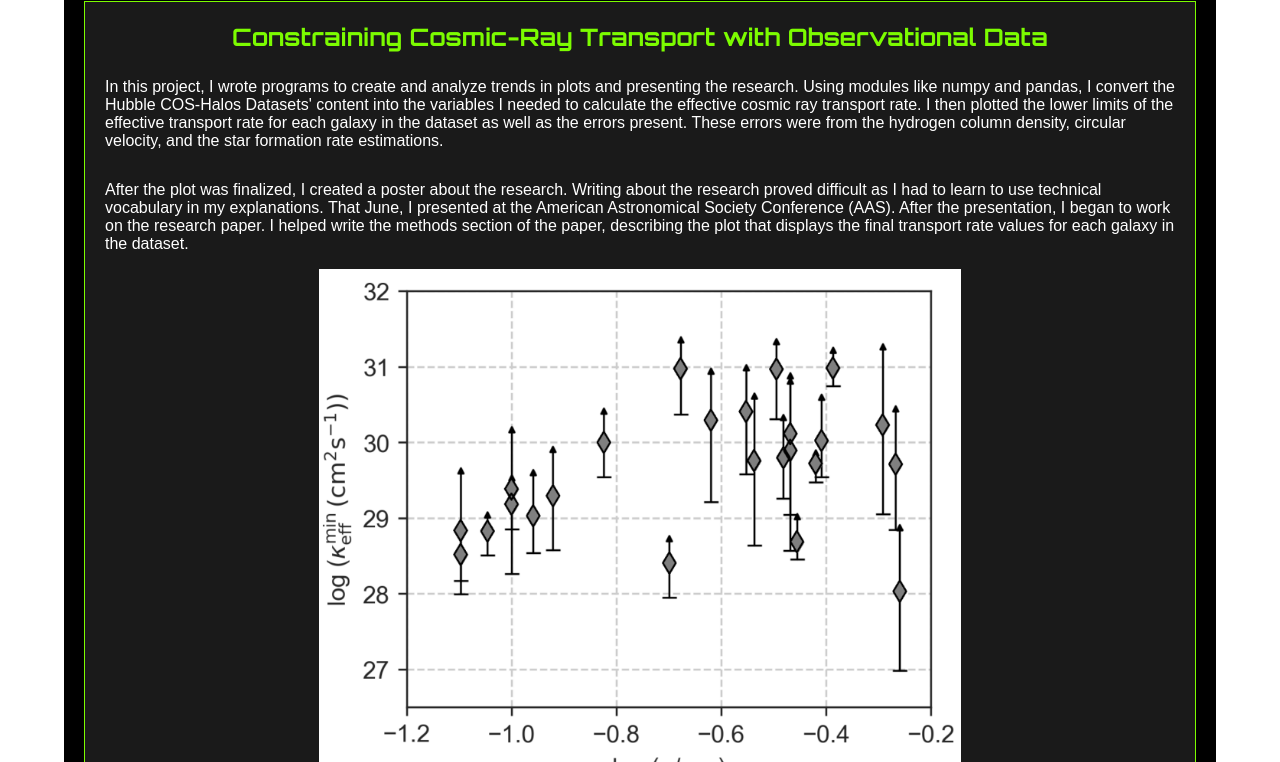
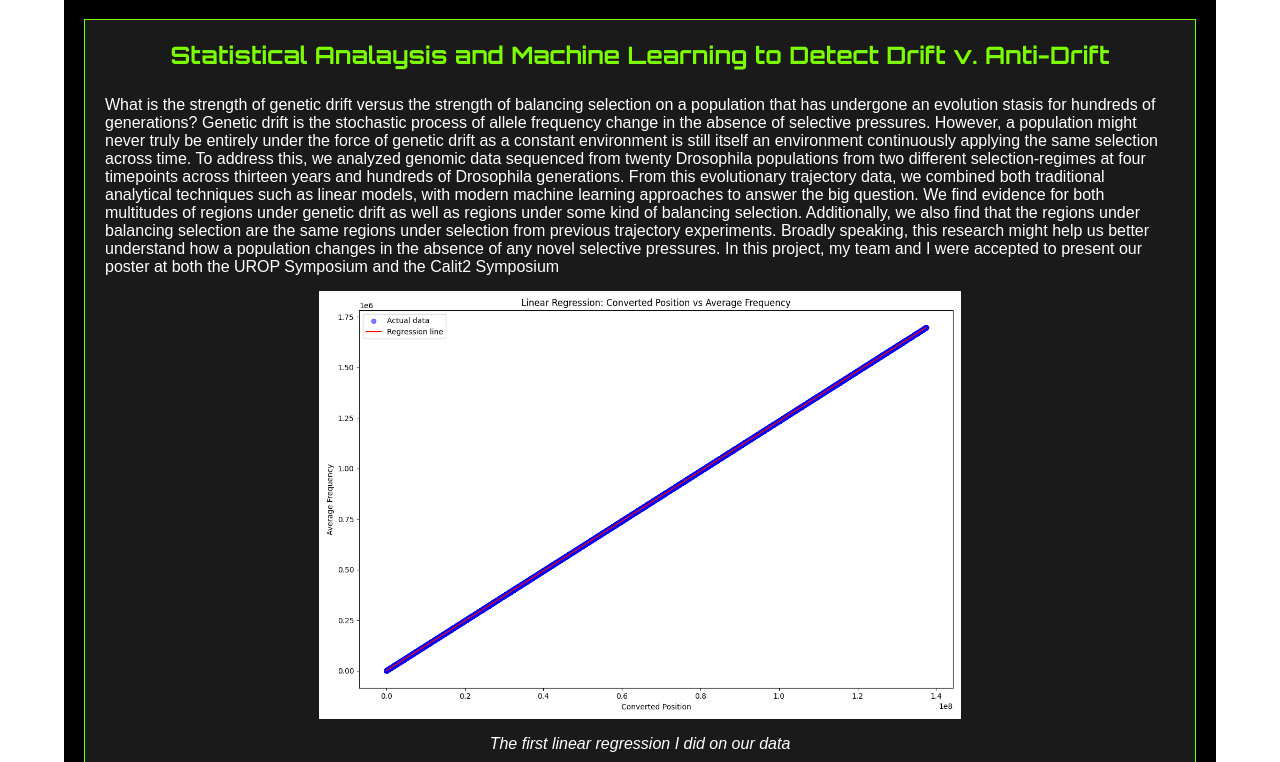
Before and after one commit to sn82978/sn82978.github.io, a React (Vite) app in the folder personal-site/: page /research in a window 1280 px wide. Shown: the part 838-1600 px from the top of the page. Built offline with nearby package versions, Linux system fonts and the light colour scheme.

Commit message:
added drift v anti-drift research to this

```diff
--- a/personal-site/src/Research.jsx
+++ b/personal-site/src/Research.jsx
@@ -44,12 +44,44 @@ function ResearchContent() {
            Additionally, rather than manually annotating, creating a portal to help quickly annotate these by have automatically created "bounding boxes,"
            egg counting time was decreased by 10x. The resulting model with only one set of annotated images has an accuracy of 88%. Below is a sample of the classifier site
            used to annotate/classify the tiles to egg count classes.
+
+           In this project, my team and I won the Chancellor's Award of Execellent Research, making us a finalist in the Oral Presentation competition
+           as UCI's UROP Symposium.
          </p>
          <img src="classifier-site-sample.png" alt="Classifier Site Sample" className="project-image"  />
          <p><i>Sample of the UI</i></p>
          <div className="project-links-container">
           <a href="https://github.com/sn82978/Classifier-Site" className="project-link">Classifier Site Github</a>
           <a href="https://github.com/sn82978/CNN-Classifier" className="project-link">CNN Github</a>
+         </div>
+       </div>
+       <div className="project">
+         <h3 className="project-title">Statistical Analaysis and Machine Learning to Detect Drift v. Anti-Drift</h3>
+         <p className="project-description">
+           What is the strength of genetic drift versus the strength of balancing selection on a
+           population that has undergone an evolution stasis for hundreds of generations? Genetic
+           drift is the stochastic process of allele frequency change in the absence of selective
+           pressures. However, a population might never truly be entirely under the force of
+           genetic drift as a constant environment is still itself an environment continuously
+           applying the same selection across time. To address this, we analyzed genomic data
+           sequenced from twenty Drosophila populations from two different selection-regimes at
+           four timepoints across thirteen years and hundreds of Drosophila generations. From
+           this evolutionary trajectory data, we combined both traditional analytical techniques
+           such as linear models, with modern machine learning approaches to answer the big
+           question. We find evidence for both multitudes of regions under genetic drift as well
+           as regions under some kind of balancing selection. Additionally, we also find that the
+           regions under balancing selection are the same regions under selection from previous
+           trajectory experiments. Broadly speaking, this research might help us better understand
+           how a population changes in the absence of any novel selective pressures.
+
+           In this project, my team and I were accepted to present our poster at both the UROP
+           Symposium and the Calit2 Symposium
+         </p>
+         <img src="Figure_1.png" alt="The first linear regression graph" className="project-image"  />
+         <p><i>The first linear regression I did on our data</i></p>
+         <div className="project-links-container">
+          <a href="https://github.com/rose-mueller-labs/snp-data" className="project-link">Data Analysis Github</a>
+          <a href="https://www.youtube.com/watch?v=Phwr1gukG9E" className="project-link">UROP Presentation Audition</a>
          </div>
        </div>
        <div className="project">
```
Also changed, not shown: personal-site/public/Figure_1.png (added).
